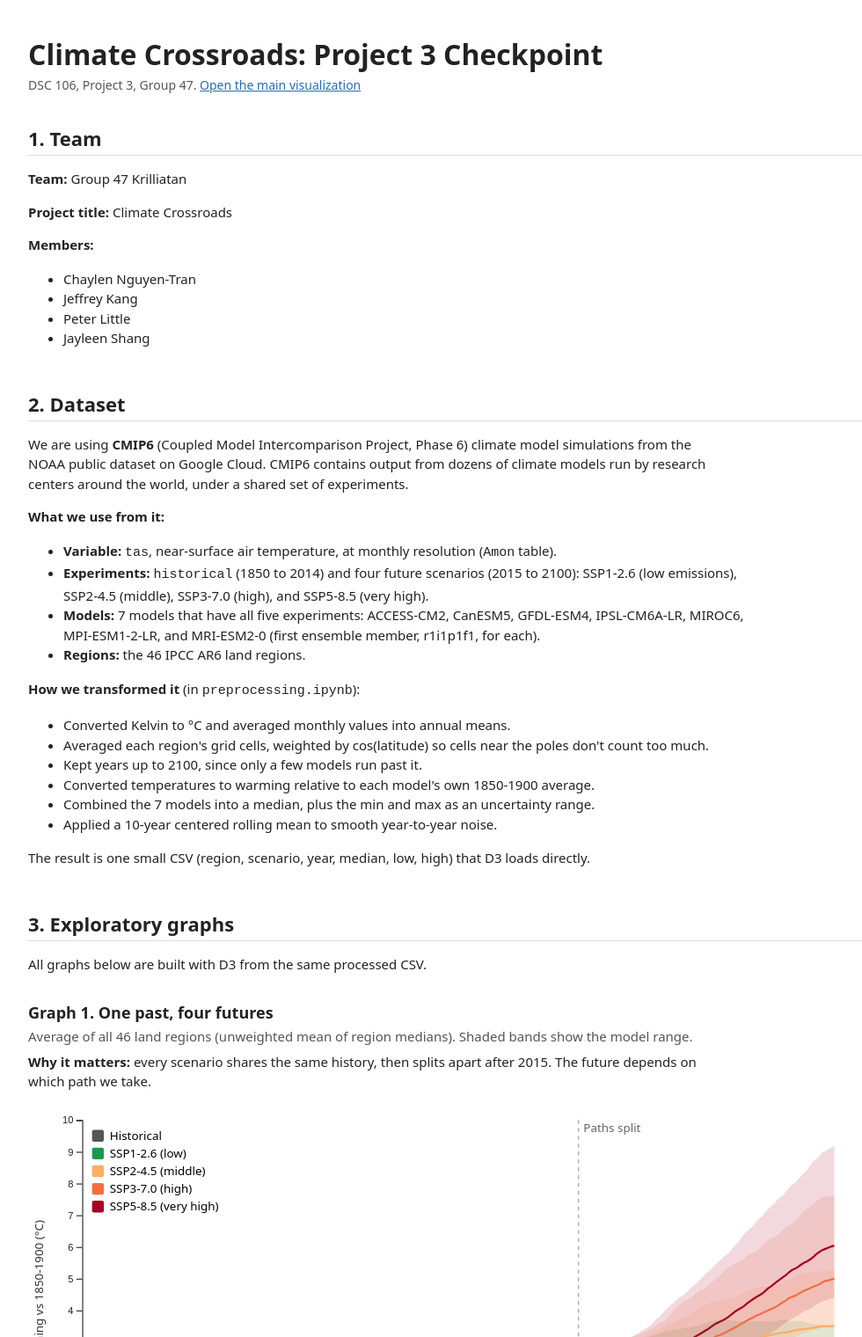
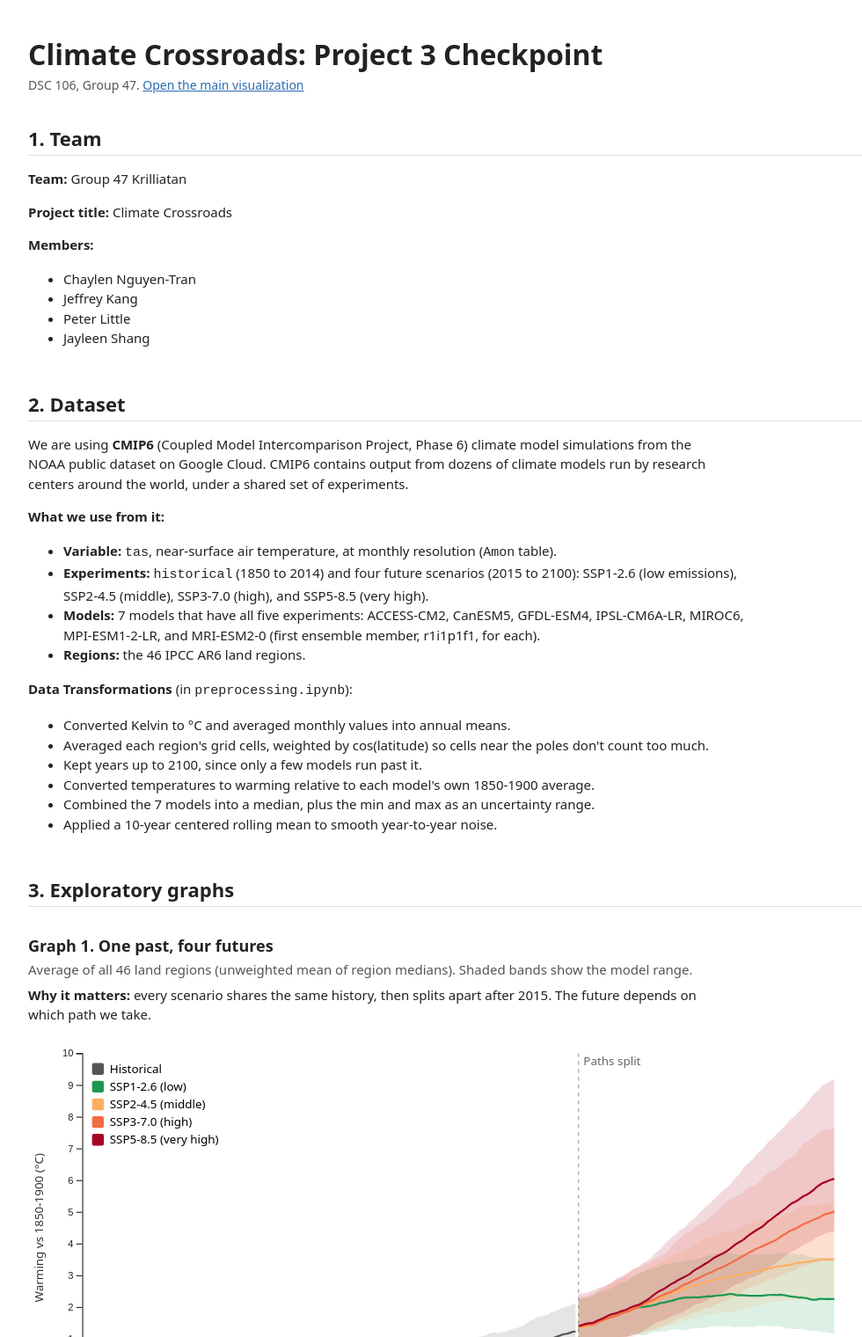
Before and after one commit to chaylennn/Climate-Crossroads, a plain HTML site: page explore.html in a window 1280 px wide. Shown: the top 1520 px of the page at 88% size, without its empty margins (133-1113 px from the left). Drawn offline with nearby package versions, Linux system fonts and the light colour scheme.

Commit message:
wording changes and deletions

```diff
--- a/explore.html
+++ b/explore.html
@@ -23,7 +23,7 @@
 </head>
 <body>
   <h1>Climate Crossroads: Project 3 Checkpoint</h1>
-  <p class="subtitle">DSC 106, Project 3, Group 47. <a href="index.html">Open the main visualization</a></p>
+  <p class="subtitle">DSC 106, Group 47. <a href="index.html">Open the main visualization</a></p>
 
   <!-- 1. Team -->
   <section class="block">
@@ -56,7 +56,7 @@
         IPSL-CM6A-LR, MIROC6, MPI-ESM1-2-LR, and MRI-ESM2-0 (first ensemble member, r1i1p1f1, for each).</li>
       <li><strong>Regions:</strong> the 46 IPCC AR6 land regions.</li>
     </ul>
-    <p><strong>How we transformed it</strong> (in <code>preprocessing.ipynb</code>):</p>
+    <p><strong>Data Transformations</strong> (in <code>preprocessing.ipynb</code>):</p>
     <ul>
       <li>Converted Kelvin to °C and averaged monthly values into annual means.</li>
       <li>Averaged each region's grid cells, weighted by cos(latitude) so cells near the poles don't count too much.</li>
@@ -65,13 +65,11 @@
       <li>Combined the 7 models into a median, plus the min and max as an uncertainty range.</li>
       <li>Applied a 10-year centered rolling mean to smooth year-to-year noise.</li>
     </ul>
-    <p>The result is one small CSV (region, scenario, year, median, low, high) that D3 loads directly.</p>
   </section>
 
   <!-- 3. Exploratory graphs -->
   <section class="block">
     <h2>3. Exploratory graphs</h2>
-    <p>All graphs below are built with D3 from the same processed CSV.</p>
 
     <div class="fig">
       <h3>Graph 1. One past, four futures</h3>
```
